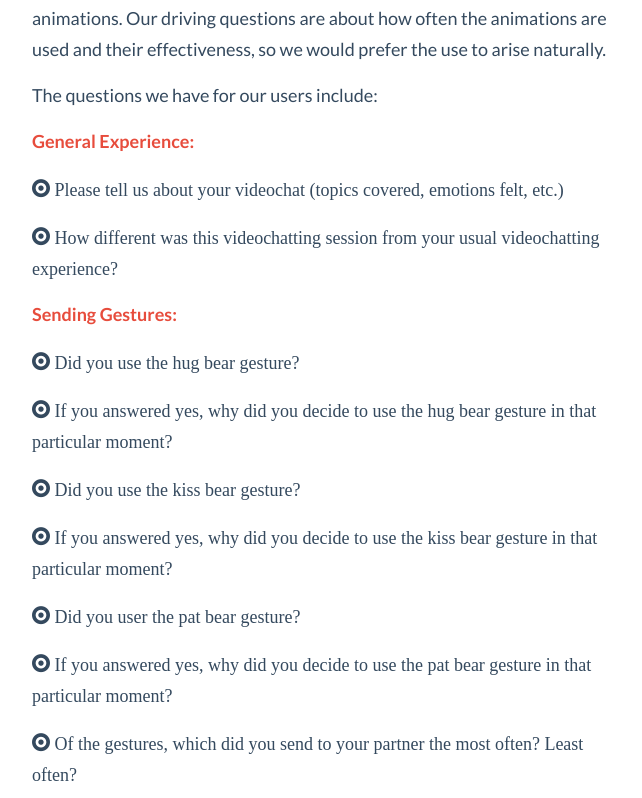
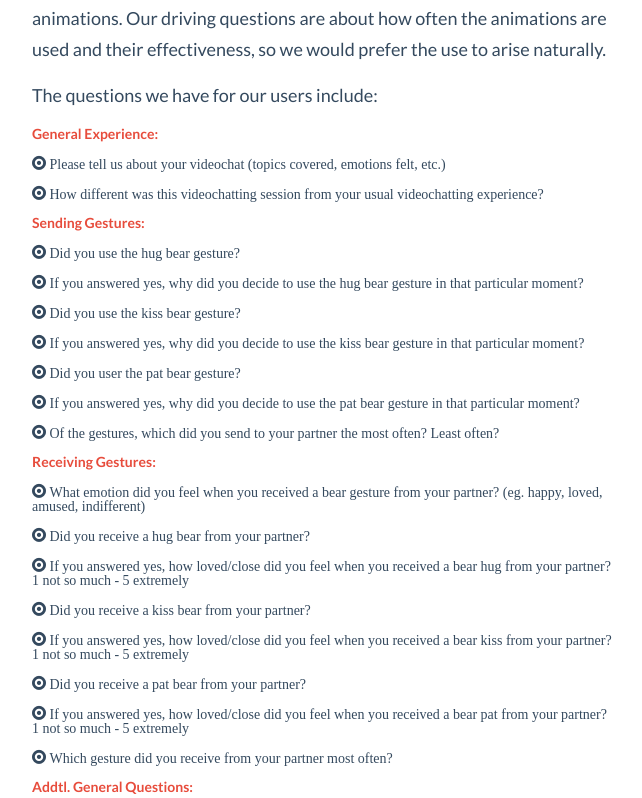
Before and after one commit to resalire/triple-squared, a website: page user_testing.html in a window 1280 px wide. Shown: the part 1622-2420 px from the top of the page, without its empty margins (368-1010 px from the left). Drawn offline with Linux system fonts and the light colour scheme.

Commit message:
smaller font for user testing questions

```diff
--- a/css/docs.css
+++ b/css/docs.css
@@ -42,6 +42,10 @@
   word-wrap: break-word;
 }
 
+.smalltext p {
+  font-size: 14px !important;
+    line-height: 1;
+}
 
 .triplesq-subheadline {
    color: #1abc9c;
--- a/user_testing.html
+++ b/user_testing.html
@@ -62,7 +62,8 @@ Two of our couples will be asked to do a brief video chat while we observe from
 We have chosen not to give any explicit tasks beyond "use the video chat application", in order not to bias our users towards over-using the animations.  Our driving questions are about how often the animations are used and their effectiveness, so we would prefer the use to arise naturally.
 </p><p>
 The questions we have for our users include:
-</p><p>
+</p>
+<div class="smalltext">
 <p class="minor-heading">General Experience:</p><p>
 <span class="fui-radio-checked"> Please tell us about your videochat (topics covered, emotions felt, etc.)</p><p>
 <span class="fui-radio-checked"> How different was this videochatting session from your usual videochatting experience?</p><p>
@@ -90,7 +91,7 @@ The questions we have for our users include:
 <span class="fui-radio-checked"> What other interactions would you like the bears to do, if any?</p><p>
 <span class="fui-radio-checked"> Would you use BEARHUG again when video chatting?</p><p>
 <span class="fui-radio-checked"> How likely are you going to recommend BearHug to your friends?
-
+</div>
            </p>
         </div>
       </div>
```
